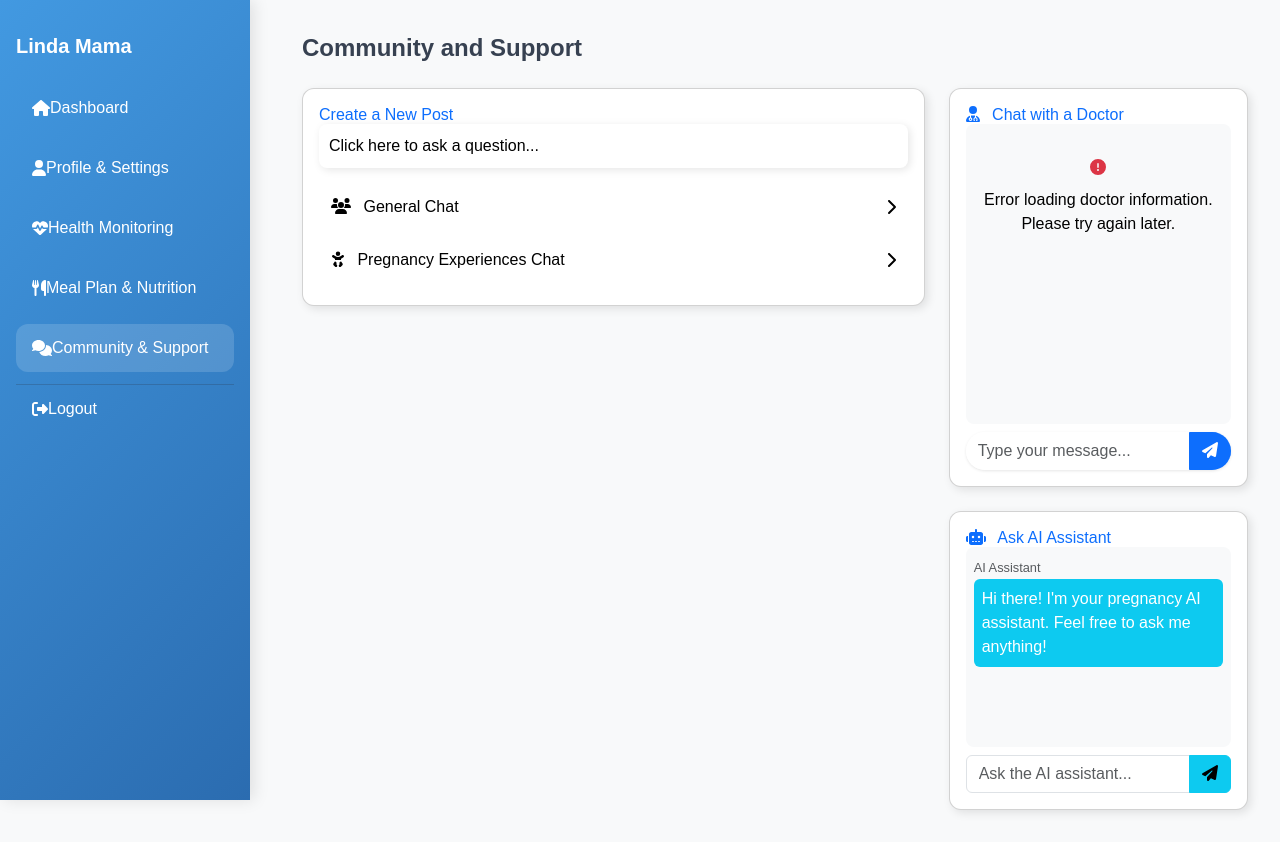
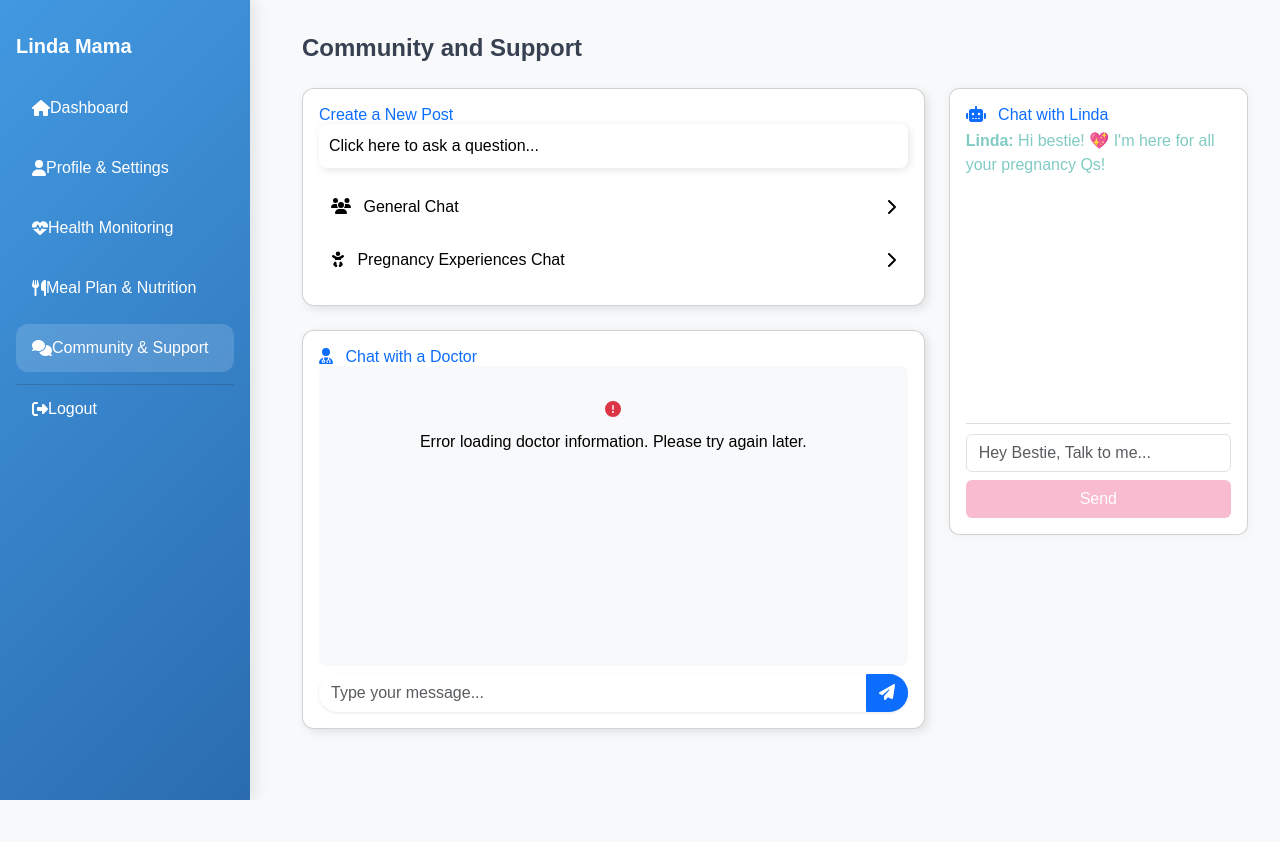
Before and after one commit to itssensei001/LINDA-MAMA-FINAL, a Flask app: template templates/mother/comm_and_support.html in a window 1280 px wide. After the commit the page ends 800 px from the top, so only its background shows below. Run offline with Flask 3, Linux system fonts and the light colour scheme; the template is opened without the code that fills it, so the values that code supplies are empty; some libraries are stand-ins or nearby versions.

Commit message:
Add files via upload

```diff
--- a/templates/mother/comm_and_support.html
+++ b/templates/mother/comm_and_support.html
@@ -202,10 +202,8 @@
                         </div>
                     </div>
                 </div>
-            </div>
 
-            <!-- Right Section: Ask A Doctor -->
-            <div class="col-md-4">
+                <!-- Doctor Chat Section Moved Here -->
                 <div class="card p-3 mb-4">
                     <h5 class="text-primary"><i class="fas fa-user-md me-2"></i> Chat with a Doctor</h5>
                     <div class="doctor-chat-container bg-light p-2 mb-2" style="height: 300px; overflow-y: auto; border-radius: 8px;">
@@ -223,29 +221,60 @@
                         </button>
                     </div>
                 </div>
+            </div>
 
-                <!-- AI Assistant Section -->
-                <div class="card p-3">
-                    <h5 class="text-primary"><i class="fas fa-robot me-2"></i> Ask AI Assistant</h5>
-                    <div class="ai-chat-container bg-light p-2 mb-2" style="height: 200px; overflow-y: auto; border-radius: 8px;">
-                        <div class="chat-messages" id="aiChatMessages">
-                            <div class="message ai-message mb-2">
-                                <small class="text-muted">AI Assistant</small>
-                                <p class="mb-0 bg-info text-white p-2 rounded">Hi there! I'm your pregnancy AI assistant. Feel free to ask me anything!</p>
+            <!-- Right Section: AI Chat (Linda) -->
+            <div class="col-md-4">
+                <div class="card p-3" style="background-color: #ffffff; border-radius: 10px; box-shadow: 0px 0px 10px rgba(0,0,0,0.05);">
+                    <h5 class="text-primary"><i class="fas fa-robot me-2"></i> Chat with Linda</h5>
+                    <div class="messages" id="chat" style="height: 300px; overflow-y: auto; border-bottom: 1px solid #ddd; padding-bottom: 10px; margin-bottom: 10px; display: flex; flex-direction: column;">
+                        <div class="message bot"><strong>Linda:</strong> Hi bestie! 💖 I'm here for all your pregnancy Qs!</div>
                     </div>
-                            <!-- AI messages will appear here -->
-                        </div>
-                    </div>
-                    <div class="input-group">
-                        <input type="text" id="aiMessageInput" class="form-control" placeholder="Ask the AI assistant...">
-                        <button class="btn btn-info" id="sendAiMsgBtn" title="Send message to AI assistant">
-                            <i class="fas fa-paper-plane"></i>
-                        </button>
+                    <input type="text" id="userInput" class="form-control mb-2" placeholder="Hey Bestie, Talk to me...">
+                    <button onclick="sendMessage()" class="btn" style="background-color: #F8BBD0; color: white; width: 100%;">Send</button>
                 </div>
             </div>
         </div>
-        </div>
-    </div>
+
+        <style>
+            .message {
+                text-align: left;
+                margin: 5px 0;
+            }
+            .user {
+                color: #3949AB;
+            }
+            .bot {
+                color: #80CBC4;
+            }
+        </style>
+
+        <script>
+            async function sendMessage() {
+                let userInput = document.getElementById("userInput").value;
+                if (!userInput.trim()) return;
+
+                let chatBox = document.getElementById("chat");
+                chatBox.innerHTML += `<div class='message user'><strong>You:</strong> ${userInput}</div>`;
+                document.getElementById("userInput").value = "";
+
+                try {
+                    let response = await fetch("http://127.0.0.1:5000/ask", {
+                        method: "POST",
+                        headers: { "Content-Type": "application/json" },
+                        body: JSON.stringify({ question: userInput })
+                    });
+                    let data = await response.json();
+                    let reply = data.answer || "Oops! Couldn't get a reply.";
+                    chatBox.innerHTML += `<div class='message bot'><strong>Linda:</strong> ${reply}</div>`;
+                    chatBox.scrollTop = chatBox.scrollHeight;
+                } catch (error) {
+                    console.error("Error:", error);
+                    chatBox.innerHTML += `<div class='message bot'><strong>Linda:</strong> Uh-oh! Trouble talking to the server 😥</div>`;
+                    chatBox.scrollTop = chatBox.scrollHeight;
+                }
+            }
+        </script>
 
         <!-- Create Post Modal -->
         <div class="modal fade" id="postModal" tabindex="-1" aria-labelledby="postModalLabel" aria-hidden="true">
@@ -475,77 +504,9 @@
                         });
                     }
                 }
-
-            // AI Assistant Functionality
-            const aiMessageInput = document.getElementById("aiMessageInput");
-            const sendAiMsgBtn = document.getElementById("sendAiMsgBtn");
-            const aiChatMessages = document.getElementById("aiChatMessages");
-
-            sendAiMsgBtn.addEventListener("click", function() {
-                const message = aiMessageInput.value.trim();
-                if (message !== "") {
-                    // Add user message
-                    addMessage(aiChatMessages, message, "user");
-                    aiMessageInput.value = "";
-
-                    // Here you would integrate with your AI service for responses
-                    // The actual integration will replace this placeholder
-                    console.log("Message sent to AI: " + message);
-
-                    // Temporarily display a sending message until integration is complete
-                    const messageDiv = document.createElement("div");
-                    messageDiv.className = "system-message text-center my-2";
-                    messageDiv.innerHTML = '<small class="text-muted">Processing your question...</small>';
-                    aiChatMessages.appendChild(messageDiv);
-                    aiChatMessages.scrollTop = aiChatMessages.scrollHeight;
-                }
-            });
-
-            // Helper function to add messages to chat
-            function addMessage(container, text, sender) {
-                const messageDiv = document.createElement("div");
-                messageDiv.className = `message ${sender}-message mb-2`;
-
-                let senderName = "";
-                let bgClass = "";
-
-                if (sender === "doctor") {
-                    senderName = `Dr. ${doctorName}`;
-                    bgClass = "bg-primary";
-                } else if (sender === "ai") {
-                    senderName = "AI Assistant";
-                    bgClass = "bg-info";
-                } else {
-                    senderName = "You";
-                    bgClass = "bg-secondary";
-                }
-
-                messageDiv.innerHTML = `
-                    <small class="text-muted">${senderName}</small>
-                    <p class="mb-0 ${bgClass} text-white p-2 rounded ${sender === 'user' ? 'ms-auto' : ''}" style="max-width: 80%; ${sender === 'user' ? 'margin-left: auto;' : ''}">${text}</p>
-                `;
-
-                container.appendChild(messageDiv);
-                container.scrollTop = container.scrollHeight;
-            }
-
-            // Add event listeners for Enter key
-            doctorMessageInput.addEventListener("keypress", function(event) {
-                if (event.key === "Enter") {
-                    event.preventDefault();
-                    sendDoctorMsgBtn.click();
-                }
-            });
-
-            aiMessageInput.addEventListener("keypress", function(event) {
-                if (event.key === "Enter") {
-                    event.preventDefault();
-                    sendAiMsgBtn.click();
-                }
-            });
             });
         </script>
-
+    </div>
 </body>
 
 </html>
```
Lines whose indentation alone changed are shown as unchanged.
